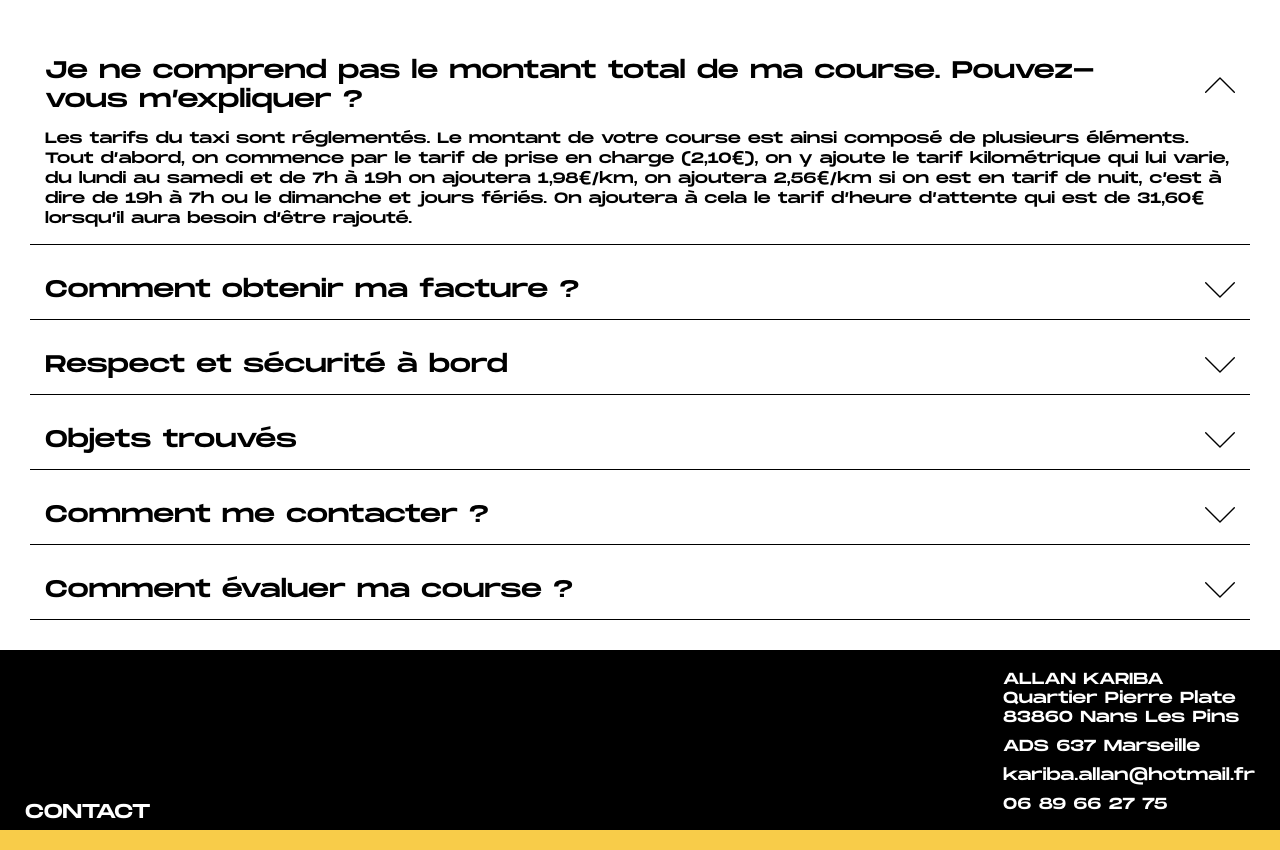
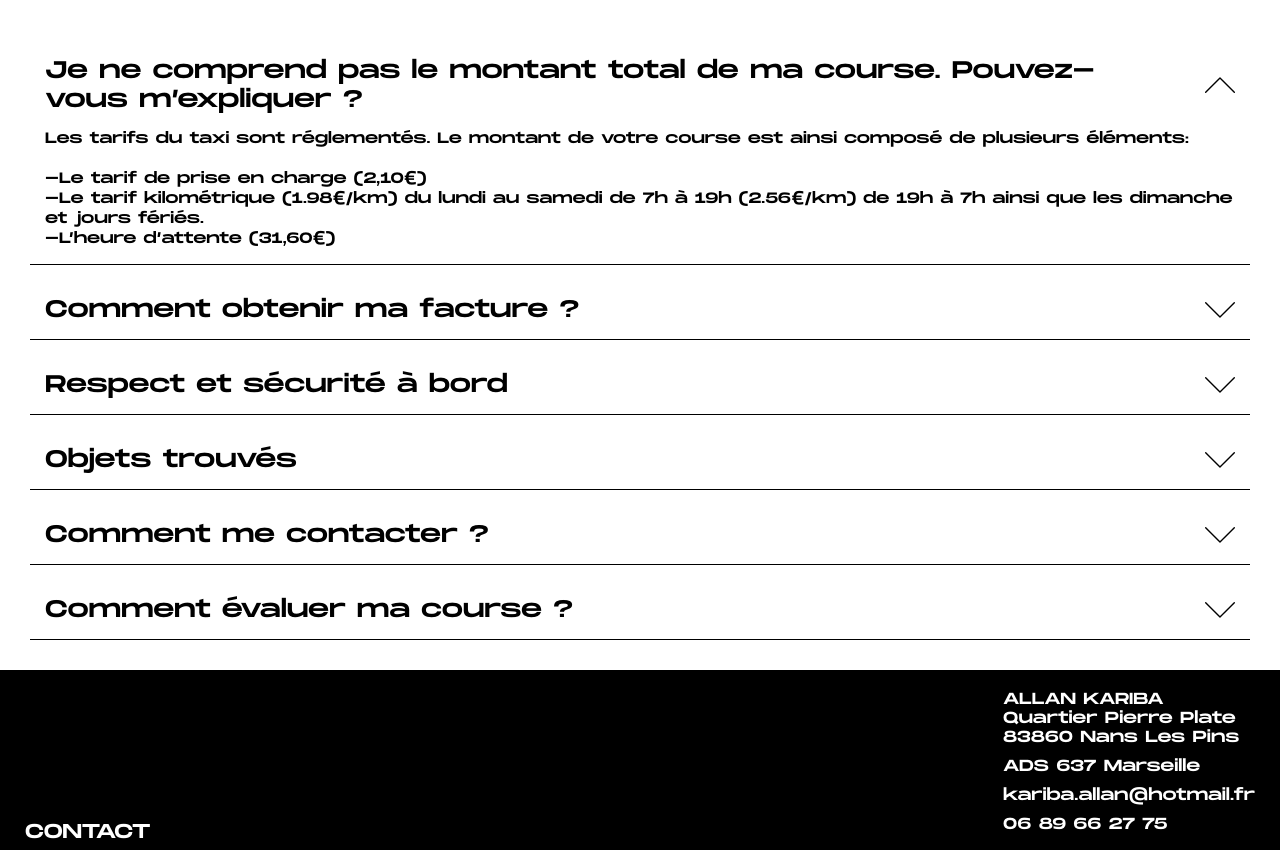
Before and after one commit to lubrre/taxiallan.fr, a React (Create React App) app: page /taxi in a window 1280 px wide. Shown: the part 1800-2650 px from the top of the page. Built offline with nearby package versions, Linux system fonts and the light colour scheme.

Commit message:
update faq

```diff
--- a/package.json
+++ b/package.json
@@ -12,6 +12,7 @@
     "@testing-library/react": "^13.2.0",
     "@testing-library/user-event": "^13.5.0",
     "babel-plugin-macros": "^3.1.0",
+    "bootstrap": "^5.1.3",
     "react": "^18.1.0",
     "react-dom": "^18.1.0",
     "react-router-dom": "^6.3.0",
--- a/src/components/Contact/ContactForm.js
+++ b/src/components/Contact/ContactForm.js
@@ -23,16 +23,16 @@ function ContactForm() {
                     <h2 className='contact_title_1'>BESOIN D'UN TAXI ?</h2>
                     <h2 className='contact_title_2'>CONTACTEZ MOI</h2>
                     <div className='contact_placeholder'>
-                        <input type='text' className='form_control' placeholder='Votre nom' name='name'/>
+                        <input type='text' className='form_control' placeholder='Nom/Prénom' name='name'/>
                     </div>
                     <div className='contact_placeholder'>
-                        <input type='text' className='form_control' placeholder='Objet de votre prise de contact' name='subject'/>
+                        <input type='text' className='form_control' placeholder='Sujet' name='subject'/>
                     </div>
                     <div className='contact_placeholder'>
-                        <input type='tel' className='form_control' placeholder='Votre numéro de téléphone' name='tel'/>
+                        <input type='tel' className='form_control' placeholder='Numéro de téléphone' name='tel'/>
                     </div>
                     <div className='contact_placeholder'>
-                        <textarea className='form_control_message' id='' placeholder='Votre message' name='message'></textarea>
+                        <textarea className='form_control_message' id='' placeholder='Message' name='message'></textarea>
                     </div>
                     <div className='contact_submit_button'>
                         <input type='submit' className='submit_button' value='ENVOYER'></input>
--- a/src/components/Faq/Faq.js
+++ b/src/components/Faq/Faq.js
@@ -8,7 +8,10 @@ export default function Faq() {
   const [faqs, setfaqs] = useState([
     {
       question: 'Je ne comprend pas le montant total de ma course. Pouvez-vous m\u2019expliquer ?',
-      answer: 'Les tarifs du taxi sont réglementés. Le montant de votre course est ainsi composé de plusieurs éléments. Tout d\u2019abord, on commence par le tarif de prise en charge (2,10€), on y ajoute le tarif kilométrique qui lui varie, du lundi au samedi et de 7h à 19h on ajoutera 1,98€/km, on ajoutera 2,56€/km si on est en tarif de nuit, c\u2019est à dire de 19h à 7h ou le dimanche et jours fériés. On ajoutera à cela le tarif d\u2019heure d\u2019attente qui est de 31,60€ lorsqu\u2019il aura besoin d\u2019être rajouté.',
+      answer: 'Les tarifs du taxi sont réglementés. Le montant de votre course est ainsi composé de plusieurs éléments:',
+      answer2: '-Le tarif de prise en charge (2,10€)',
+      answer3: '-Le tarif kilométrique  (1.98€/km) du  lundi au samedi de 7h à 19h (2.56€/km) de 19h à 7h ainsi que les dimanche et jours fériés.',
+      answer4: '-L\u2019heure d\u2019attente (31,60€)',
       open: true
     },
     {
--- a/src/components/Faq/FaqForm.js
+++ b/src/components/Faq/FaqForm.js
@@ -12,7 +12,10 @@ function FaqForm ({faq, index, toggleFAQ}) {
             {faq.question}
         </div>
         <div className='faq-answer'>
-            {faq.answer}
+            {faq.answer}<br></br><br></br>
+            {faq.answer2}<br></br>
+            {faq.answer3}<br></br>
+            {faq.answer4}
         </div>
     </div>
   )
--- a/src/components/Services/Services.js
+++ b/src/components/Services/Services.js
@@ -16,7 +16,7 @@ function Services() {
         <div>
           <div className="services_medical"></div>
           <h4 className="h4_services">
-            Votre taxi pour vos rendez-vous médical 7j/7
+            Votre taxi pour vos rendez-vous médicaux 7j/7
           </h4>
           <div className="p_service">
             <p className="p_services">
@@ -46,7 +46,7 @@ function Services() {
 
           <h4 className="h4_services">
             Votre taxi pour arriver à l’aéroport ou la gare de votre choix sans
-            aucune encombre
+            aucun stress
           </h4>
           <div className="p_service">
             <p className="p_services">
```
Also changed, not shown: firebase.json (added), 2 other files (tests, documents, lock files or other folders).
